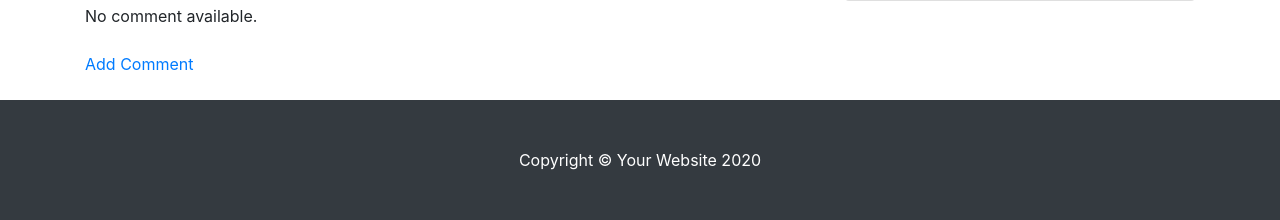
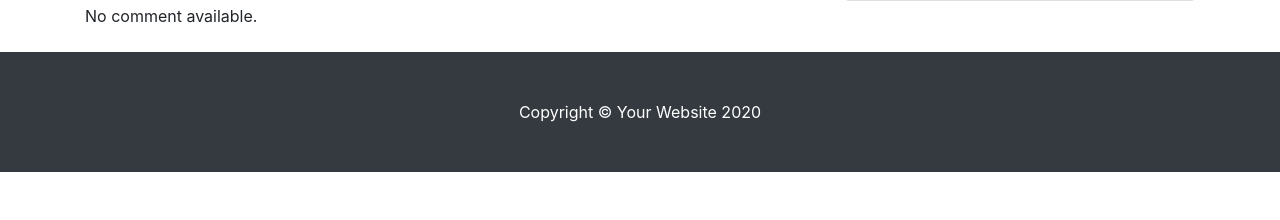
Before and after one commit to NarawishS/ku-hub, a Django app: template kuhub/templates/kuhub/blog_detail.html in a window 1280 px wide. Shown: the part 606-826 px from the top of the page. After the commit the page ends 778 px from the top, so only its background shows below. Run offline with Django 3.2, Linux system fonts and the light colour scheme; the template is opened without the code that fills it, so the values that code supplies are empty; grey boxes labelled with a size stand in for pictures from a placeholder-image service; some libraries are stand-ins or nearby versions.

Commit message:
adjust comment section

```diff
--- a/kuhub/templates/kuhub/blog_detail.html
+++ b/kuhub/templates/kuhub/blog_detail.html
@@ -44,7 +44,5 @@
 
     {% endif %}
     <br>
-    <a href="{% url 'kuhub:create_comment' blog.pk %}">Add Comment</a>
-    <br><br>
 </div>
 {% endblock %}
```
